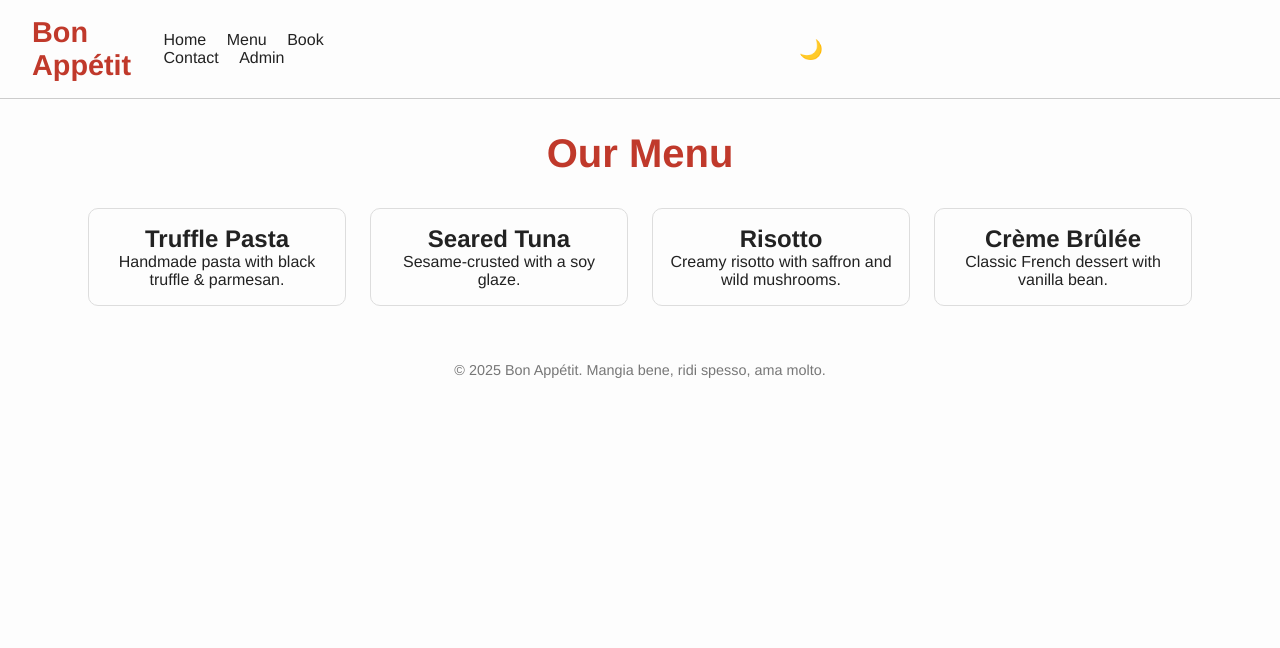
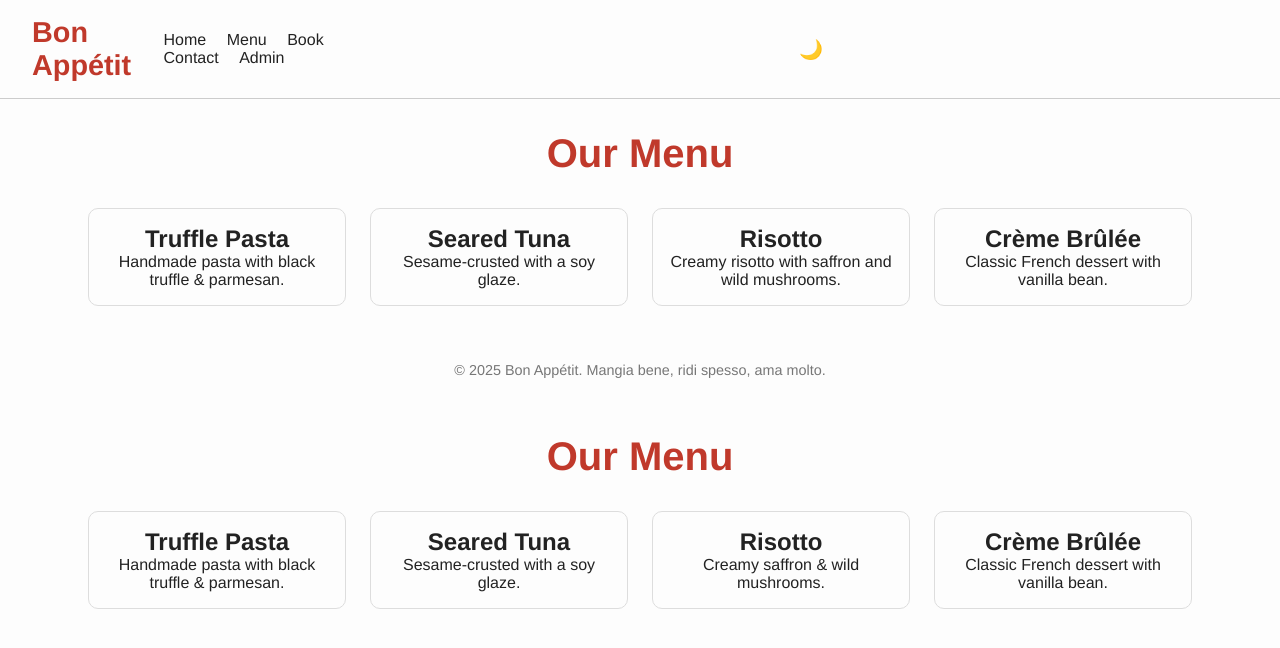
Before and after one commit to AzraBande/-restaurant-booking, a plain HTML site: page css/js/menu.html in a window 1280 px wide. Drawn offline with Linux system fonts and the light colour scheme; files that its build step writes are made by us from their sources; files whose address does not match are found by name.

Commit message:
Update menu.html

```diff
--- a/css/js/menu.html
+++ b/css/js/menu.html
@@ -47,3 +47,13 @@
   <script src="js/main.js"></script>
 </body>
 </html>
+<main class="menu">
+  <h1>Our Menu</h1>
+  <div class="menu-grid">
+    <div class="dish"><h2>Truffle Pasta</h2><p>Handmade pasta with black truffle & parmesan.</p></div>
+    <div class="dish"><h2>Seared Tuna</h2><p>Sesame-crusted with a soy glaze.</p></div>
+    <div class="dish"><h2>Risotto</h2><p>Creamy saffron & wild mushrooms.</p></div>
+    <div class="dish"><h2>Crème Brûlée</h2><p>Classic French dessert with vanilla bean.</p></div>
+  </div>
+</main>
+<script src="js/main.js"></script>
```
